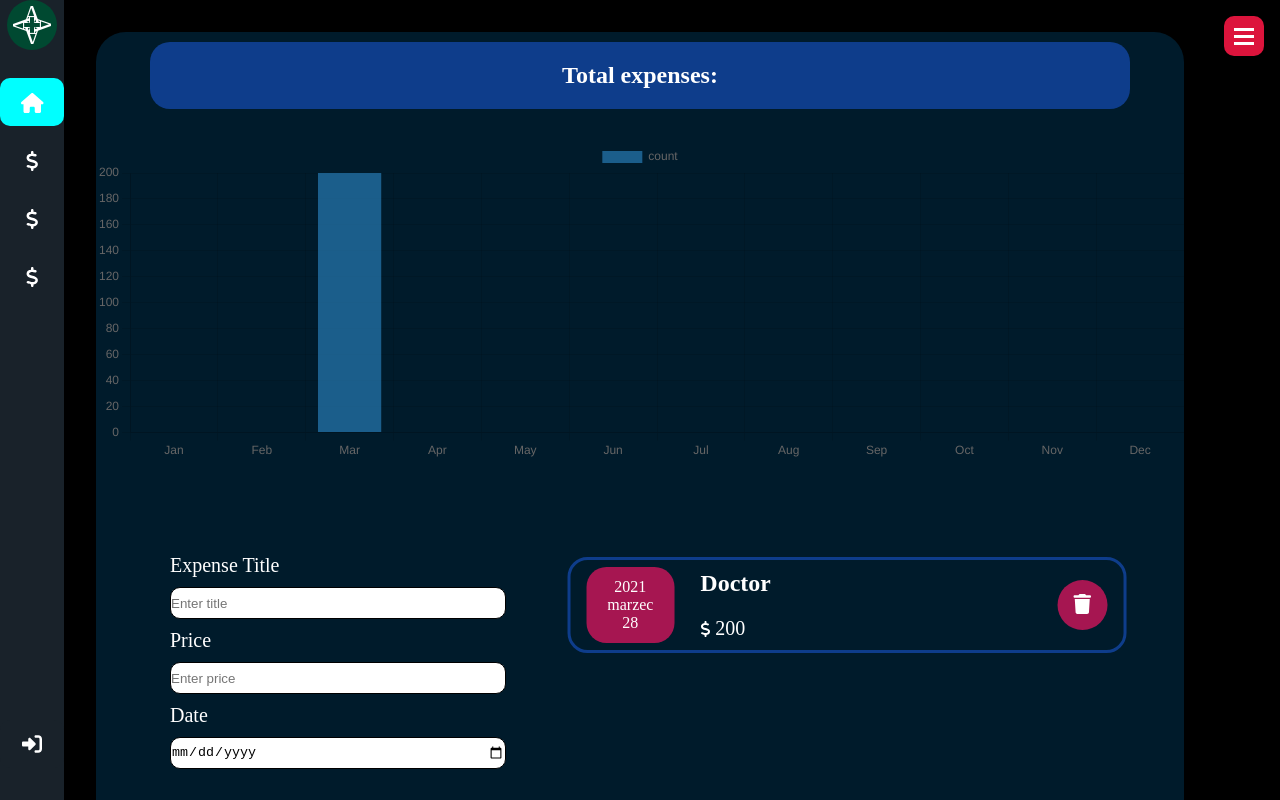
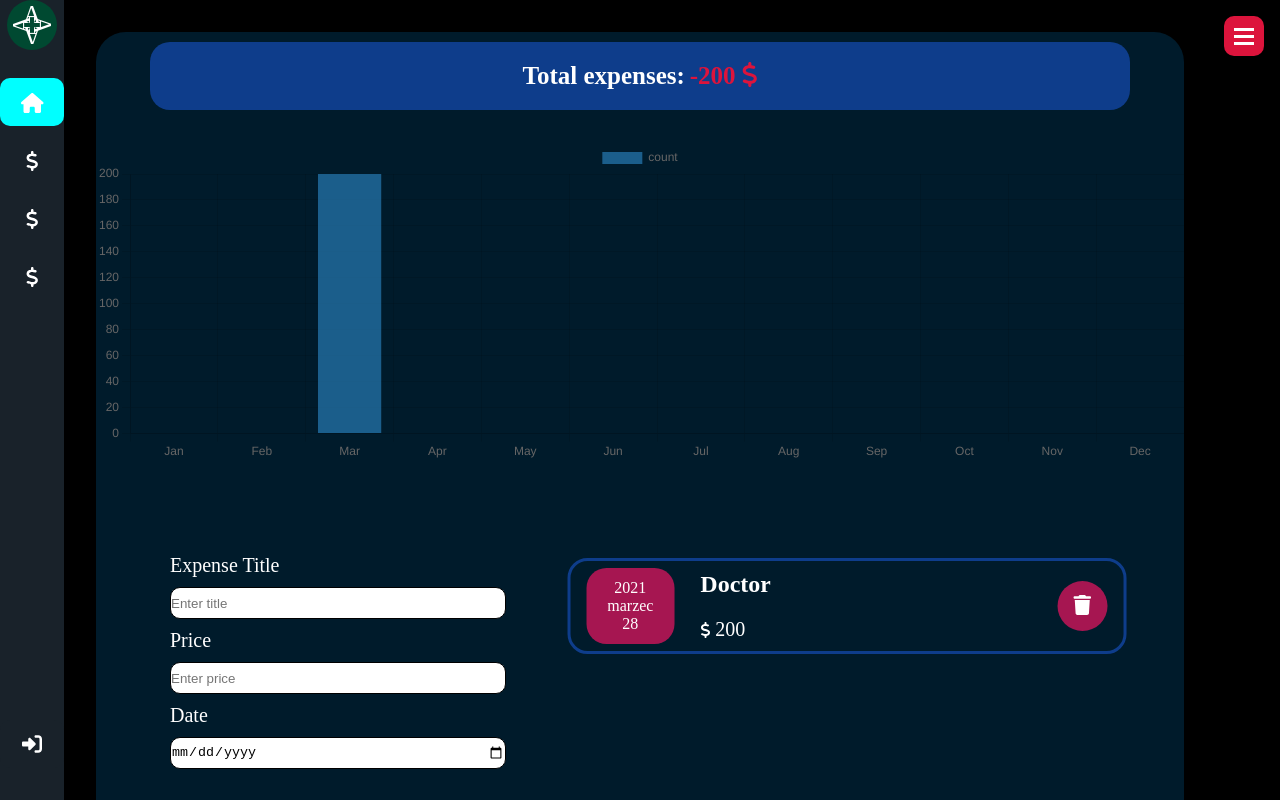
Before and after one commit to rodis00/expense-tracker, a React (Create React App) app in the folder frontend/: page /expenses in a window 1280 px wide. Shown: the top 800 px of the page. Built offline with nearby package versions, Linux system fonts and the light colour scheme.

Commit message:
displaying info about total amount of expenses and adding styles

```diff
--- a/frontend/src/components/ExpensesEarnings/UserData.jsx
+++ b/frontend/src/components/ExpensesEarnings/UserData.jsx
@@ -2,11 +2,28 @@ import React from "react";
 import classes from "./UserData.module.css";
 import ListData from "./ListData";
 import Chart from "../Chart/Chart";
+import { FontAwesomeIcon } from "@fortawesome/react-fontawesome";
+import { faDollarSign } from "@fortawesome/free-solid-svg-icons";
 
 function UserData({ items }) {
+  let amount = 0;
+
+  for (const element of items) {
+    amount += element.price;
+  }
+
   return (
     <>
-      <h2 className={classes.total}>Total expenses: </h2>
+      <h2 className={classes.total}>
+        Total expenses:
+        {amount <= 0 ? (
+          ""
+        ) : (
+          <span>
+            -{amount} <FontAwesomeIcon icon={faDollarSign} />
+          </span>
+        )}
+      </h2>
       <Chart items={items} />
       <div className={classes.section}>
         <ListData items={items} />
--- a/frontend/src/components/ExpensesEarnings/UserData.module.css
+++ b/frontend/src/components/ExpensesEarnings/UserData.module.css
@@ -15,4 +15,10 @@
   width: 90%;
   margin: 10px auto 0 auto;
   border-radius: 20px;
+  font-size: 25px;
 }
+
+.total span {
+  padding-left: 5px;
+  color: crimson;
+}
```
